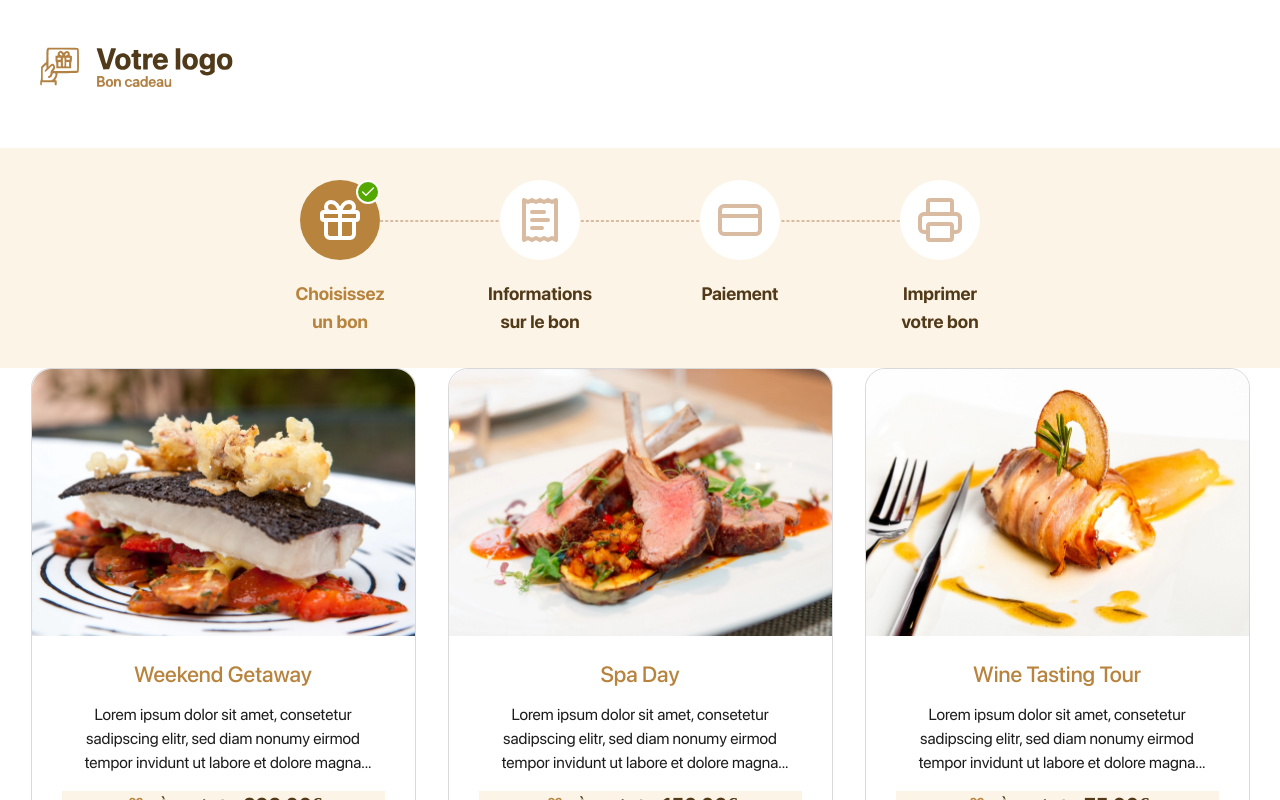
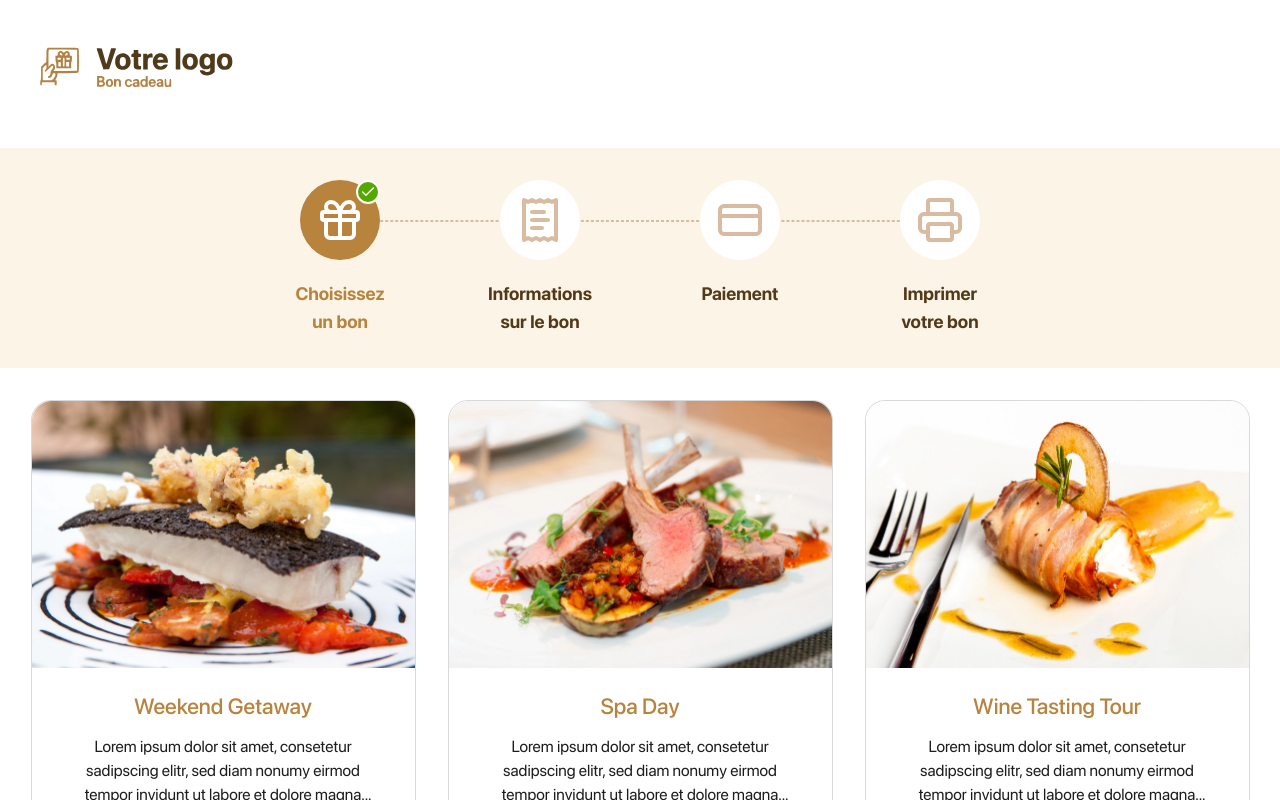
Before and after one commit to riv0manana/RXG-Test, a Next.js app: page / in a window 1280 px wide. Shown: the top 800 px of the page. Built offline with nearby package versions, Linux system fonts and the light colour scheme.

Commit message:
[Coupon Listing] [Fix] fix margin

```diff
--- a/components/organisms/CouponListing/CouponListing.tsx
+++ b/components/organisms/CouponListing/CouponListing.tsx
@@ -12,7 +12,7 @@ const CouponListing = ({
     className,
 }: CouponListingProps) => {
     return (
-        <div className={cn("container !px-0 flex flex-wrap gap-[32px] justify-center", className)}>
+        <div className={cn("container !px-0 flex flex-wrap gap-[32px] justify-center pt-8", className)}>
             {items.map((item, idx) => (
                 <CouponCard isLCP={idx === 0} item={item} key={item.id} />
             ))}
```
